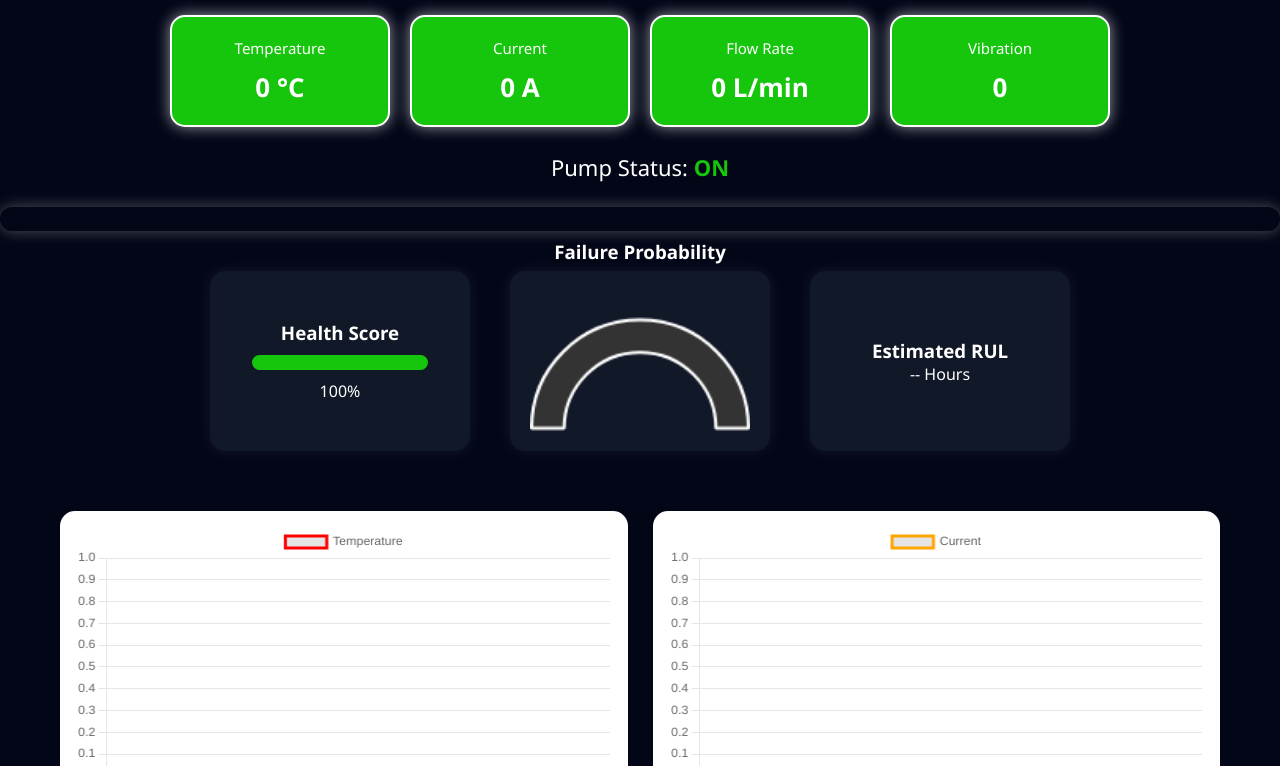
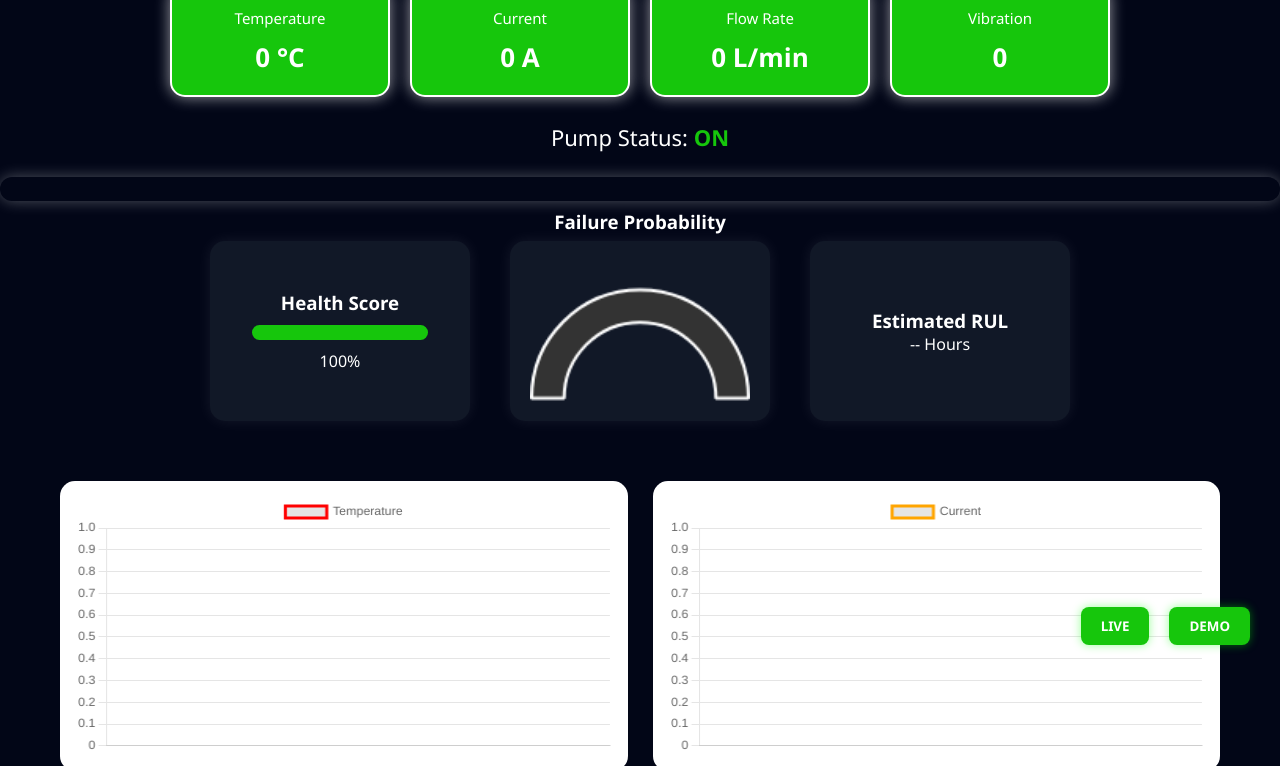
Before and after one commit to harshini11111/fuel-dispenser, a plain HTML site: page FD_Dashboard/index.html in a window 1280 px wide. Shown: the part 125-891 px from the top of the page. Drawn offline with nearby package versions, Linux system fonts and the light colour scheme; no server answers.

Commit message:
css
Added mode switch button with styles and positioning.

```diff
--- a/FD_Dashboard/style.css
+++ b/FD_Dashboard/style.css
@@ -190,3 +190,40 @@
     width: 100% !important;
     height: 150px !important;
 }
+
+.mode-btn{
+    padding:10px 20px;
+    margin:5px;
+    border:none;
+    border-radius:8px;
+    background:#16c60c;
+    color:white;
+    font-weight:bold;
+    cursor:pointer;
+}
+
+/* ===== MODE SWITCH BOTTOM RIGHT (ADDED WITHOUT CHANGING EXISTING CSS) ===== */
+
+.mode-switch{
+    position: fixed;
+    bottom: 25px;
+    right: 25px;
+    z-index: 1000;
+    display: flex;
+    gap: 10px;
+}
+
+.mode-btn{
+    padding:10px 20px;
+    border:none;
+    border-radius:8px;
+    background:#16c60c;
+    color:white;
+    font-weight:bold;
+    cursor:pointer;
+    box-shadow:0 0 10px rgba(0,255,0,0.4);
+}
+
+.mode-btn:hover{
+    background:#12a809;
+}
```
